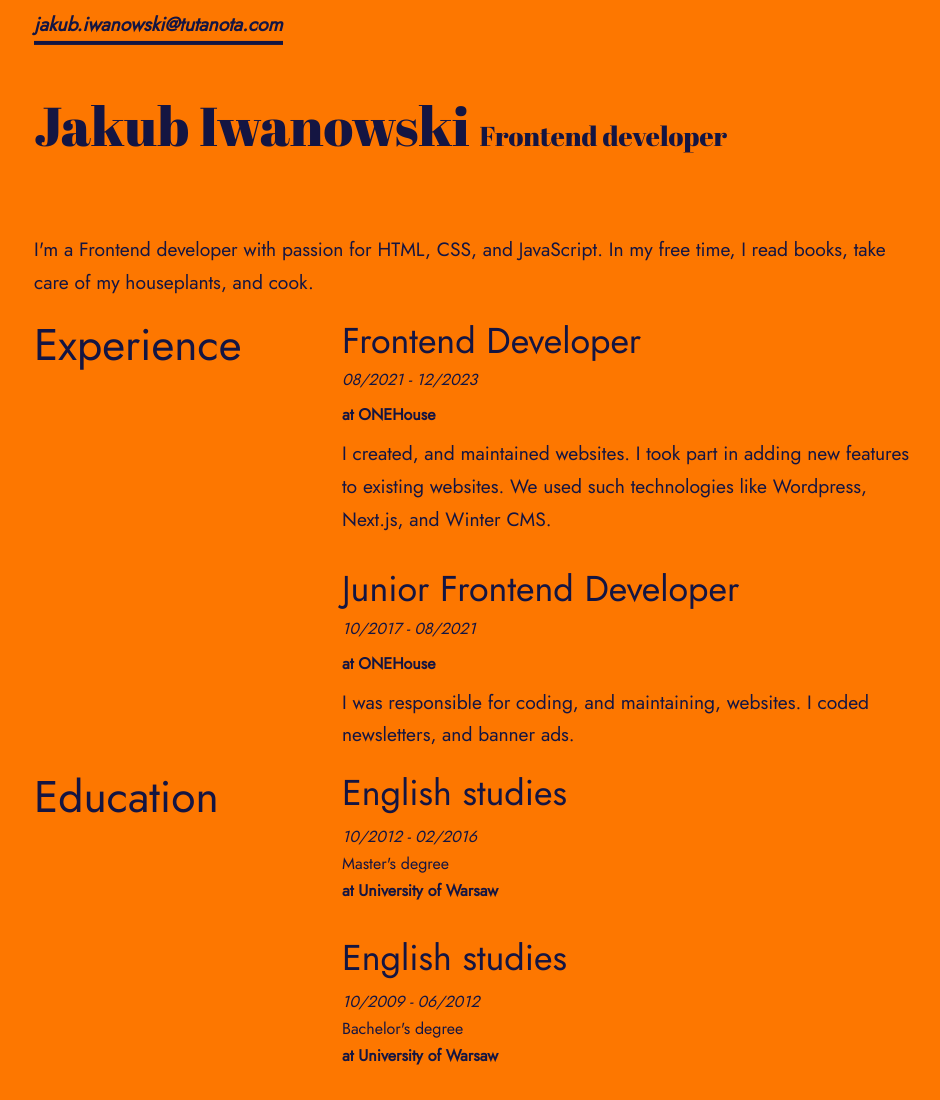
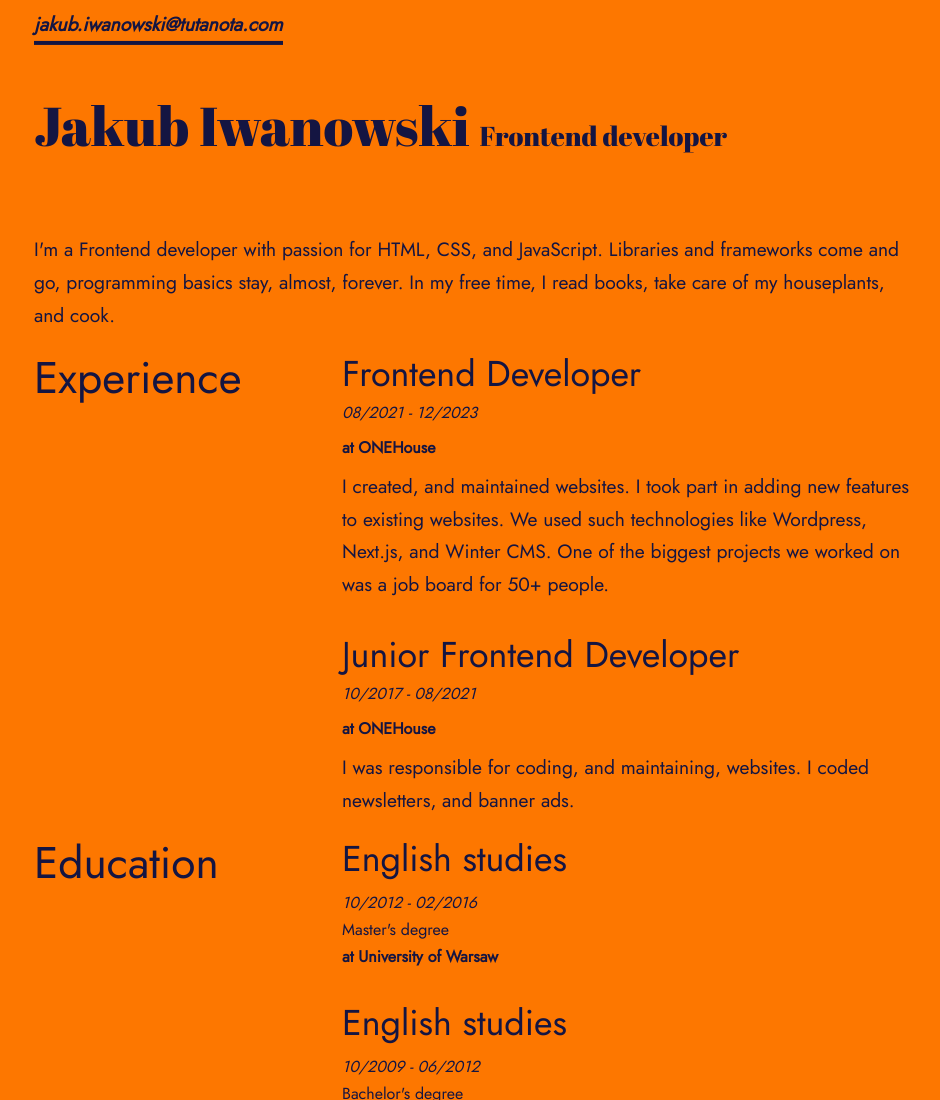
Before and after one commit to JakubIwanowski/Resume, an Eleventy site: page index.njk in a window 1280 px wide. Shown: the top 1100 px of the page, without its empty margins (166-1106 px from the left). Built offline with nearby package versions, Linux system fonts and the light colour scheme; Eleventy itself is replaced by a stand-in of ours; files that its build step writes are made by us from their sources.

Commit message:
description change

```diff
--- a/_data/experience.json
+++ b/_data/experience.json
@@ -3,7 +3,7 @@
     "date": "08/2021 - 12/2023",
     "job": "Frontend Developer",
     "company": "ONEHouse",
-    "description": "I created, and maintained websites. I took part in adding new features to existing websites. We used such technologies like Wordpress, Next.js, and Winter CMS."
+    "description": "I created, and maintained websites. I took part in adding new features to existing websites. We used such technologies like Wordpress, Next.js, and Winter CMS. One of the biggest projects we worked on was a job board for 50+ people."
   },
   {
     "date": "10/2017 - 08/2021",
--- a/index.njk
+++ b/index.njk
@@ -11,7 +11,7 @@
       </h1>
       </div>
       <p class="description">
-      I'm a Frontend developer with passion for HTML, CSS, and JavaScript. In my free time, I read books, take care of my houseplants, and cook.
+      I'm a Frontend developer with passion for HTML, CSS, and JavaScript. Libraries and frameworks come and go, programming basics stay, almost, forever. In my free time, I read books, take care of my houseplants, and cook.
       </p>
       {% include 'experience.njk' %}
       {% include 'education.njk' %}
```
Also changed, not shown: 1 other file.
